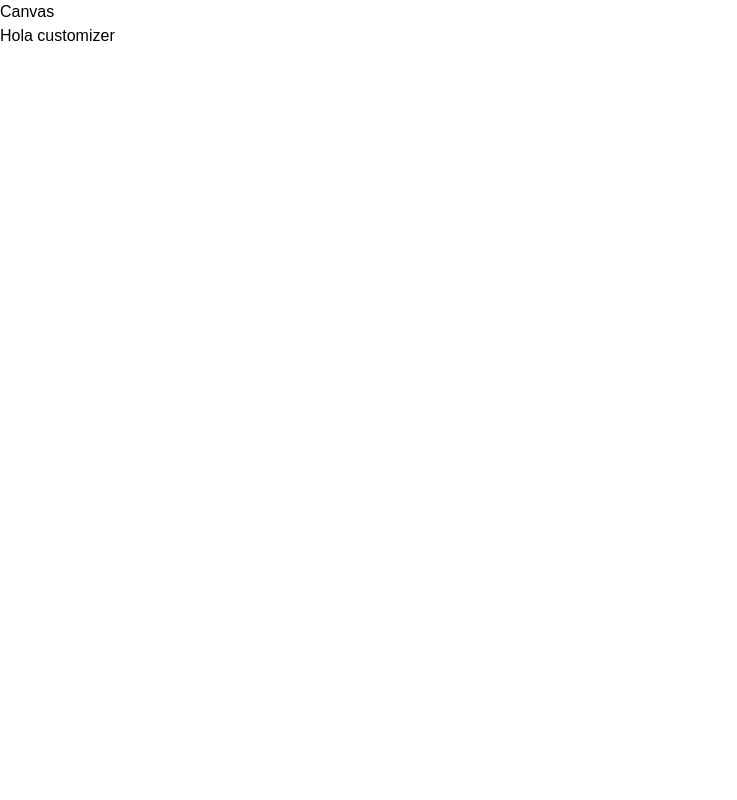
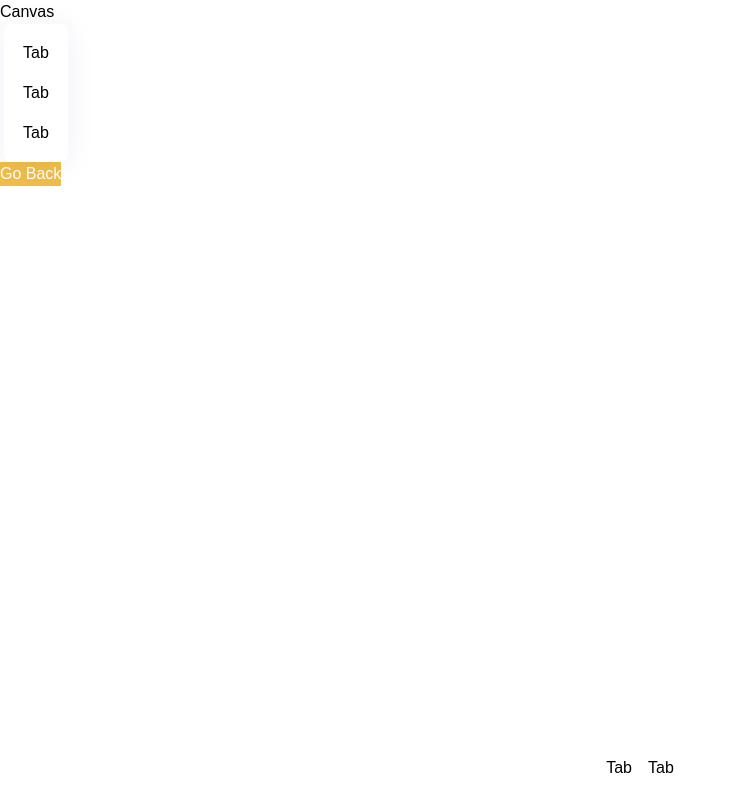
Before and after one commit to SergDeved/AI-TSHIRT-3D, a React (Vite) app: page / in a window 1280 px wide. Both pictures are taken after a click on the button "Customize It". Shown: the whole page, without its empty margins (0-737 px from the left). Built offline with nearby package versions, Linux system fonts and the light colour scheme; a web font is replaced by a local one.

Commit message:
Solve transition headContent Bug

```diff
--- a/src/config/motion.js
+++ b/src/config/motion.js
@@ -52,6 +52,7 @@
 export const headContentAnimation = {
   initial: { y: 100, opacity: 0 },
   animate: { y: 0, opacity: 1 },
+    exit: {x: -100, opacity: 0, transition: {...transition, delay: 0}},
   transition: {
     type: "spring",
     damping: 7,
--- a/src/pages/Customizer.jsx
+++ b/src/pages/Customizer.jsx
@@ -5,16 +5,68 @@
 import config from "../config/config.js";
 import state from "../store/index.js";
 import {download} from "../assets/index.js";
-import {downloadCanvasToImage, reader} from '../config/helpers.js'
-import {EditorTabs, FilterTabs, DecalTypes} from '../config/constants.js'
+import {downloadCanvasToImage, reader} from '../config/helpers.js';
+import {EditorTabs, FilterTabs, DecalTypes} from '../config/constants.js';
 import {fadeAnimation, slideAnimation} from "../config/motion.js";
+import {AIPicker, ColorPicker, FilePicker, CustomButton, Tab} from '../components';
 
 const Customizer = () => {
-  return (
-      <div>
-          Hola customizer
-      </div>
-  )
+    const snap = useSnapshot(state);
+    return (
+        <AnimatePresence>
+            {!snap.intro && (
+                <>
+                    <motion.div
+                        key="custom"
+                        className="absolute top-0 left-0 z-10"
+                        {...slideAnimation('left')}
+                    >
+                        <div className="flex items-center min-h-screen">
+                            <div className="editortabs-container tabs">
+                                {EditorTabs.map((tab) => (
+                                    <Tab
+                                        key={tab.name}
+                                        tab={tab}
+                                        handleClick={() => {}}
+                                    >
+
+                                    </Tab>
+                                ))}
+                            </div>
+                        </div>
+                    </motion.div>
+                    <motion.div
+                    className="absolute z-10 top-5 right-5"
+                    {...fadeAnimation}
+                    >
+                    <CustomButton
+                    type="filled"
+                    title="Go Back"
+                    handleClick={() => state.intro = true}
+                    customStyles="w-fit px-2 py-2.5 font-bold text-sm"
+                    ></CustomButton>
+                    </motion.div>
+
+                    <motion.div
+                    className="filtertabs-container"
+                    {...slideAnimation('up')}
+                    >
+                        {FilterTabs.map((tab) => (
+                            <Tab
+                                key={tab.name}
+                                tab={tab}
+                                isFilterTab
+                                isActiveTap=""
+                                handleClick={() => {}}
+                            >
+
+                            </Tab>
+                        ))}
+                    </motion.div>
+                </>
+            )}
+        </AnimatePresence>
+    )
 }
 
 export default Customizer
```
Also changed, not shown: src/pages/Home.jsx (+8 -2 lines).
